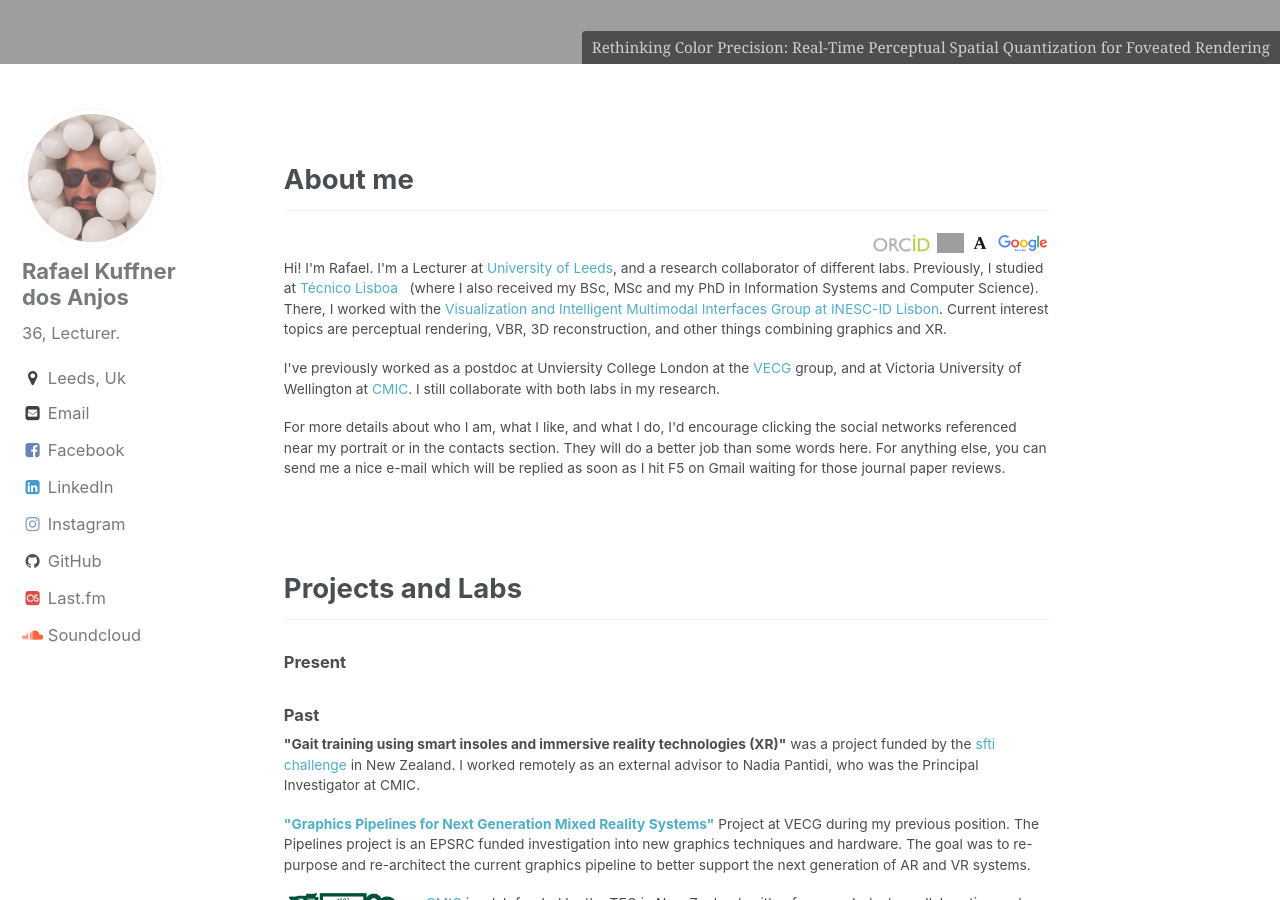
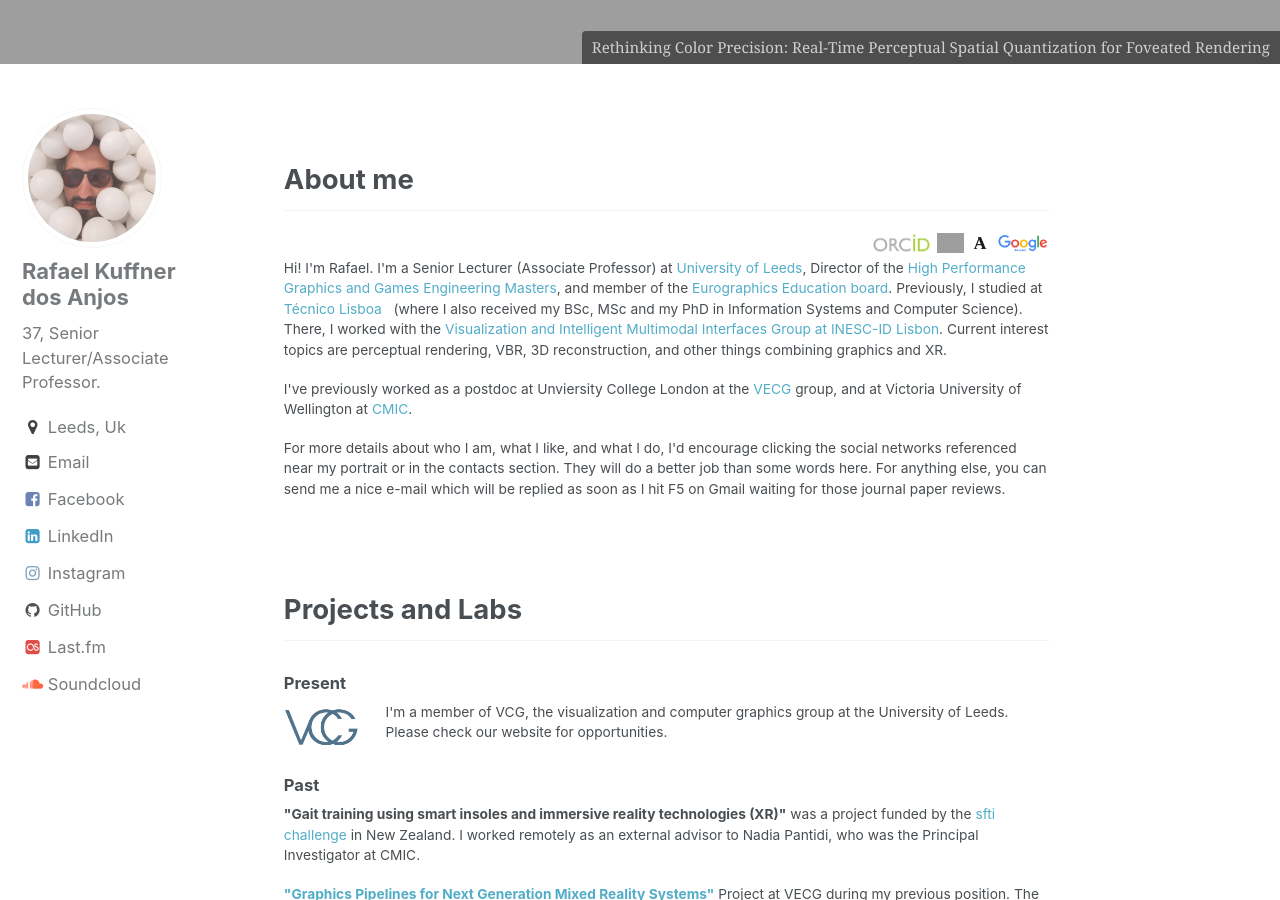
Before and after one commit to rafaelkuffner/rafaelkuffner.github.io, a Jekyll site: the page built from index.html, in a window 1280 px wide and 900 px high, scrolled down 996 px. Built offline with Jekyll 4.4.1, drawn with Linux system fonts in a browser that asks for light colours; the list of posts is cut into pages by our own code; grey boxes are pictures that could not be loaded.

Commit message:
Updates
Age++, job++, group++

```diff
--- a/_config.yml
+++ b/_config.yml
@@ -79,7 +79,7 @@ analytics:
 author:
   name             : "Rafael Kuffner dos Anjos"
   avatar           : /assets/images/avatar.JPG
-  bio              : "36, Lecturer."
+  bio              : "37, Senior Lecturer/Associate Professor."
   location         : "Leeds, Uk"
   email            : r.kuffnerdosanjos@leeds.ac.uk
   uri              :
--- a/index.html
+++ b/index.html
@@ -19,12 +19,13 @@ header:
 <a href="https://scholar.google.pt/citations?user=2qxiV5IAAAAJ&hl=pt-PT"" target="_blank"><img src="/assets/images/scholar.png" style="height:20px;" /></a>
 </div>
 
-<p>Hi! I'm Rafael. I'm a Lecturer at <a href="https://vcg.leeds.ac.uk/" target="blank">University of Leeds</a>, and a research collaborator of different labs.
+<p>Hi! I'm Rafael. I'm a Senior Lecturer (Associate Professor) at <a href="https://vcg.leeds.ac.uk/" target="blank">University of Leeds</a>, Director of the <a href="https://courses.leeds.ac.uk/i070/high-performance-graphics-and-games-engineering-msc" target="blank">
+   High Performance Graphics and Games Engineering Masters</a>, and member of the <a href="https://www.eg.org/wp/educational-activities/" target="blank"> Eurographics Education board</a>.
 Previously, I studied at <a href="https://tecnico.ulisboa.pt" target="blank">T&eacute;cnico Lisboa </a>&nbsp;
 (where I also received my BSc, MSc and my PhD in Information Systems and Computer Science). There, I worked with the
 <a href="http://vimmi.inesc-id.pt/" target="_blank">Visualization and Intelligent Multimodal Interfaces Group at INESC-ID Lisbon</a>.
 Current interest topics are perceptual rendering, VBR, 3D reconstruction, and other things combining graphics and XR.</p>
-<p>I've previously worked as a postdoc at Unviersity College London at the <a href="http://vecg.cs.ucl.ac.uk/" target="blank"> VECG</a> group, and at Victoria University of Wellington at <a href="https://www.wgtn.ac.nz/cmic" target="blank">CMIC</a>. I still collaborate with both labs in my research.
+<p>I've previously worked as a postdoc at Unviersity College London at the <a href="http://vecg.cs.ucl.ac.uk/" target="blank"> VECG</a> group, and at Victoria University of Wellington at <a href="https://www.wgtn.ac.nz/cmic" target="blank">CMIC</a>.
 <p>For more details about who I am, what I like, and what I do, I'd encourage clicking the social networks referenced near my portrait or in the contacts section.
 They will do a better job than some words here. For anything else, you can send me a nice e-mail which will be replied as soon as I hit F5 on
 Gmail waiting for those journal paper reviews.</p>
@@ -33,6 +34,8 @@ Gmail waiting for those journal paper reviews.</p>
 <p>&nbsp;</p>
 <h2 id="projects">Projects and Labs</h2>
 <h4> Present </h4>
+<p><a style="float:left;margin:0 20px 20px 0;text-decoration:none;" href="https://vcg.leeds.ac.uk/" target="_blank"><img src="assets/images/vcg.png" style="height:50px;">&nbsp;&nbsp;</a>
+I'm a member of VCG, the visualization and computer graphics group at the University of Leeds. Please check our website for opportunities. </p>
 
 <h4> Past </h4>
 
```
Also changed, not shown: assets/images/vcg.png (added).
